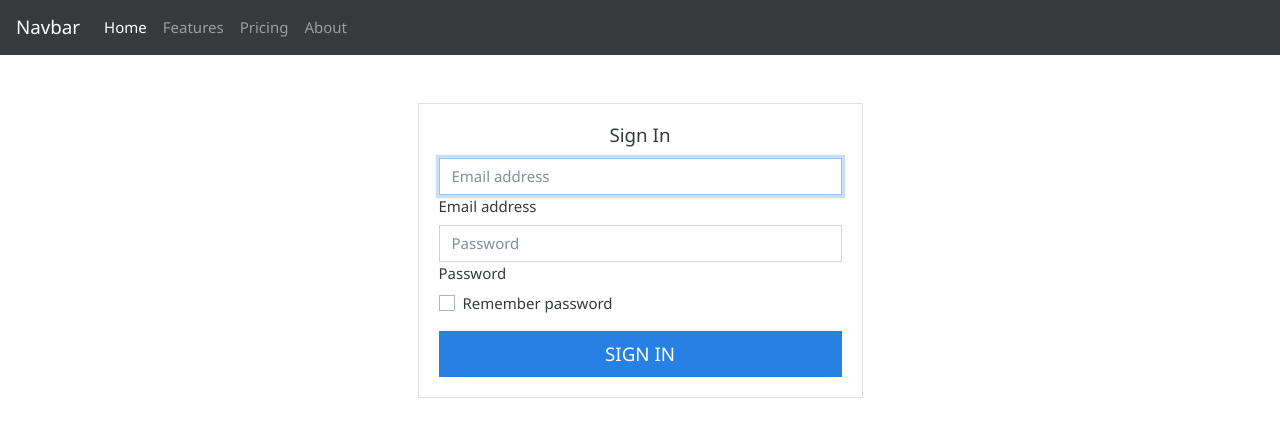
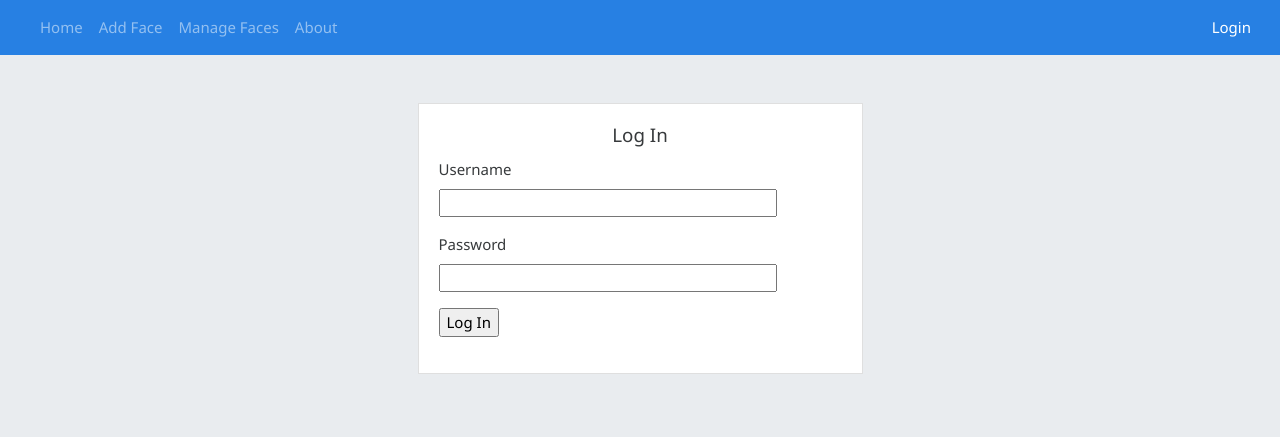
Before and after one commit to dti-illinois/facial-recognition, a Flask app: page /login in a window 1280 px wide. Shown: the top 437 px of the page. Run offline with Flask 2, Linux system fonts and the light colour scheme; some libraries are stand-ins or nearby versions.

Commit message:
Added initial login support

```diff
--- a/application.py
+++ b/application.py
@@ -1,21 +1,26 @@
-from flask import Flask, render_template, request, session
+from flask import Flask, render_template, request, session, redirect, flash
 import boto3
 import base64
 import os
+from application.forms import *
+from flask_login import LoginManager, login_required, login_user, logout_user, UserMixin
 
 application = Flask(__name__, static_url_path='')
 application.secret_key = str(os.urandom(16))
 rekognition = boto3.client("rekognition", "us-west-2")
-
+admin_pass = os.environ.get('FACIAL_RECOGNITION_ADMIN_PASS', "default")
+login_manager = LoginManager()
+login_manager.init_app(application)
 
 @application.route('/')
 def main_page():
     return render_template("index.html")
 
 
-@application.route('/login')
-def login_page():
-    return render_template("login.html")
+@application.route('/add_face')
+@login_required
+def add_face_page():
+    return render_template("add_face.html")
 
 
 @application.route('/detect', methods=['POST'])
@@ -45,6 +50,40 @@ def detect_faces():
 
     return output
 
+class User(UserMixin):
+    def get_id(self):
+        return "admin"
+
+AdminUser = User()
+
+@login_manager.user_loader
+def load_user(user_id):
+    return AdminUser
+
+@login_manager.unauthorized_handler
+def unauthorized():
+    flash('Must be logged in first.')
+    return login_page()
+
+@application.route('/login', methods=['GET', 'POST'])
+def login_page():
+    form = LoginForm()
+    if form.validate_on_submit():
+        # Login and validate the user.
+        # user should be an instance of your `User` class
+        if form.username.data == "admin" and form.password.data == admin_pass:
+            login_user(AdminUser)
+            return redirect(('/'))
+        else:
+            flash('Invalid username or password.')
+            return redirect(('/login'))
+    return render_template("login.html", form=form)
+
+@application.route("/logout")
+@login_required
+def logout():
+    logout_user()
+    return redirect("/")
 
 if __name__ == '__main__':
     application.run(debug=True, host="0.0.0.0")
--- /dev/null
+++ b/application/forms.py
@@ -0,0 +1,8 @@
+from flask_wtf import FlaskForm
+from wtforms import StringField, PasswordField, BooleanField, SubmitField
+from wtforms.validators import DataRequired
+
+class LoginForm(FlaskForm):
+    username = StringField('Username', validators=[DataRequired()])
+    password = PasswordField('Password', validators=[DataRequired()])
+    submit = SubmitField('Log In')
--- a/requirements.txt
+++ b/requirements.txt
@@ -13,3 +13,5 @@ s3transfer==0.3.3
 six==1.14.0
 urllib3==1.25.9
 Werkzeug==1.0.1
+WTForms==2.3.1
+Flask-WTF==0.14.3
--- /dev/null
+++ b/templates/base.html
@@ -0,0 +1,56 @@
+<!DOCTYPE html>
+<html>
+
+<head>
+    <meta charset="utf-8">
+    <meta http-equiv="X-UA-Compatible" content="chrome=1">
+    <script src="picojs/camvas.js"></script>
+    <script src="picojs/pico.js"></script>
+    <script src="picojs/lploc.js"></script>
+
+    <link rel="icon" href="favicon.ico" type="image/gif" sizes="16x16">
+    <script src="https://code.jquery.com/jquery-3.4.1.slim.min.js"
+        integrity="sha384-J6qa4849blE2+poT4WnyKhv5vZF5SrPo0iEjwBvKU7imGFAV0wwj1yYfoRSJoZ+n" crossorigin="anonymous">
+    </script>
+    <script src="https://cdn.jsdelivr.net/npm/popper.js@1.16.0/dist/umd/popper.min.js"
+        integrity="sha384-Q6E9RHvbIyZFJoft+2mJbHaEWldlvI9IOYy5n3zV9zzTtmI3UksdQRVvoxMfooAo" crossorigin="anonymous">
+    </script>
+    <link rel="stylesheet" href="css/bootstrap.min.css">
+    <script src="https://stackpath.bootstrapcdn.com/bootstrap/4.4.1/js/bootstrap.min.js"
+        integrity="sha384-wfSDF2E50Y2D1uUdj0O3uMBJnjuUD4Ih7YwaYd1iqfktj0Uod8GCExl3Og8ifwB6" crossorigin="anonymous">
+    </script>
+</head>
+
+<body style="background-color:#e9ecef;">
+    {% block header %}
+    <div class="page-header">
+        <nav class="navbar navbar-expand-lg navbar-dark bg-primary">
+            <a class="navbar-brand" href="#"></a>
+            <button class="navbar-toggler" type="button" data-toggle="collapse" data-target="#navbarColor02"
+                aria-controls="navbarColor02" aria-expanded="false" aria-label="Toggle navigation">
+                <span class="navbar-toggler-icon"></span>
+            </button>
+
+            <div class="collapse navbar-collapse" id="navbarColor02">
+                <ul class="navbar-nav mr-auto">
+                    <li class="nav-item">
+                        <a id="Home" class="nav-link" href="/">Home</span></a>
+                    </li>
+                    <li class="nav-item">
+                        <a id="AddFace" class="nav-link" href="/add_face">Add Face</a>
+                    </li>
+                    <li class="nav-item">
+                        <a id="ManageFaces" class="nav-link" href="/manage_faces">Manage Faces</a>
+                    </li>
+                    <li class="nav-item">
+                        <a id="About" class="nav-link" href="/about">About</a>
+                    </li>
+                </ul>
+                <button class="btn btn-primary my-2 my-sm-0" type="submit" onclick="window.location.href='login'">Login</button>
+            </div>
+        </nav>
+    </div>
+    {% endblock %}
+</body>
+
+</html>
--- a/templates/login.html
+++ b/templates/login.html
@@ -1,78 +1,42 @@
-<!DOCTYPE html>
-<html>
-
-<head>
-	<meta charset="utf-8">
-	<meta http-equiv="X-UA-Compatible" content="chrome=1">
-	<title>Login</title>
-	<script src="https://code.jquery.com/jquery-3.4.1.slim.min.js"
-		integrity="sha384-J6qa4849blE2+poT4WnyKhv5vZF5SrPo0iEjwBvKU7imGFAV0wwj1yYfoRSJoZ+n" crossorigin="anonymous">
-	</script>
-	<script src="https://cdn.jsdelivr.net/npm/popper.js@1.16.0/dist/umd/popper.min.js"
-		integrity="sha384-Q6E9RHvbIyZFJoft+2mJbHaEWldlvI9IOYy5n3zV9zzTtmI3UksdQRVvoxMfooAo" crossorigin="anonymous">
-	</script>
-	<link rel="stylesheet" href="css/bootstrap.min.css">
-	<script src="https://stackpath.bootstrapcdn.com/bootstrap/4.4.1/js/bootstrap.min.js"
-		integrity="sha384-wfSDF2E50Y2D1uUdj0O3uMBJnjuUD4Ih7YwaYd1iqfktj0Uod8GCExl3Og8ifwB6" crossorigin="anonymous">
-	</script>
-</head>
-
-<body>
-	<nav class="navbar navbar-expand-lg navbar-dark bg-dark">
-		<a class="navbar-brand" href="#">Navbar</a>
-		<button class="navbar-toggler" type="button" data-toggle="collapse" data-target="#navbarColor02"
-			aria-controls="navbarColor02" aria-expanded="false" aria-label="Toggle navigation">
-			<span class="navbar-toggler-icon"></span>
-		</button>
-
-		<div class="collapse navbar-collapse" id="navbarColor02">
-			<ul class="navbar-nav mr-auto">
-				<li class="nav-item active">
-					<a class="nav-link" href="#">Home <span class="sr-only">(current)</span></a>
-				</li>
-				<li class="nav-item">
-					<a class="nav-link" href="#">Features</a>
-				</li>
-				<li class="nav-item">
-					<a class="nav-link" href="#">Pricing</a>
-				</li>
-				<li class="nav-item">
-					<a class="nav-link" href="#">About</a>
-				</li>
-			</ul>
-		</div>
-	</nav>
-
+{% extends "base.html" %}
+{% block title %}Realtime Face Detection and Recogntion{% endblock %}
+{% block head %}
+  {{ super() }}
+{% endblock %}
+{% block header %}
+  {{ super() }}
   <div class="container">
 	<div class="row">
 		<div class="col-sm-9 col-md-7 col-lg-5 mx-auto">
+			{% with messages = get_flashed_messages() %}
+			{% if messages %}
+				{% for message in messages %}
+				<div class="alert alert-danger" role="alert">
+					{{ message }}
+				</div>
+				{% endfor %}
+			{% endif %}
+    		{% endwith %}
 			<div class="card card-signin my-5">
 				<div class="card-body">
-						<h5 class="card-title text-center">Sign In</h5>
-						<form class="form-signin">
-							<div class="form-label-group">
-								<input type="email" id="inputEmail" class="form-control" placeholder="Email address"
-									required autofocus>
-								<label for="inputEmail">Email address</label>
-							</div>
-
-							<div class="form-label-group">
-								<input type="password" id="inputPassword" class="form-control" placeholder="Password"
-									required>
-								<label for="inputPassword">Password</label>
-							</div>
-
-							<div class="custom-control custom-checkbox mb-3">
-								<input type="checkbox" class="custom-control-input" id="customCheck1">
-								<label class="custom-control-label" for="customCheck1">Remember password</label>
-							</div>
-							<button class="btn btn-lg btn-primary btn-block text-uppercase" type="submit">Sign in</button>
+					<h5 class="card-title text-center">Log In</h5>
+					{% block content %}
+					<form action="" method="post" novalidate>
+						{{ form.hidden_tag() }}
+						<p>
+							{{ form.username.label }}<br>
+							{{ form.username(size=32) }}
+						</p>
+						<p>
+							{{ form.password.label }}<br>
+							{{ form.password(size=32) }}
+						</p>
+						<p>{{ form.submit() }}</p>
 					</form>
+					{% endblock %}
 				</div>
 			</div>
 		</div>
 	</div>
 </div>
-</body>
-
-</html>
+{% endblock %}
```
Also changed, not shown: templates/add_face.html (added, +103 -0 lines), templates/index.html (+11 -60 lines), application/__init__.py (added), static/js/recognize.js (renamed from static/camera.js). Lines whose indentation alone changed are shown as unchanged.
